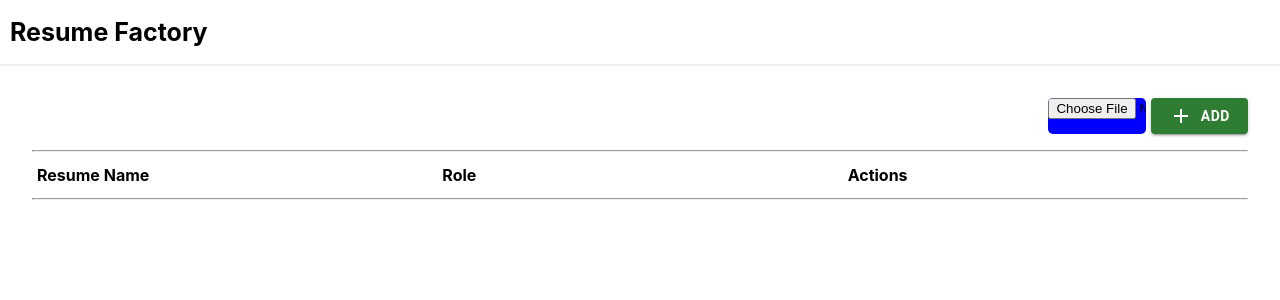
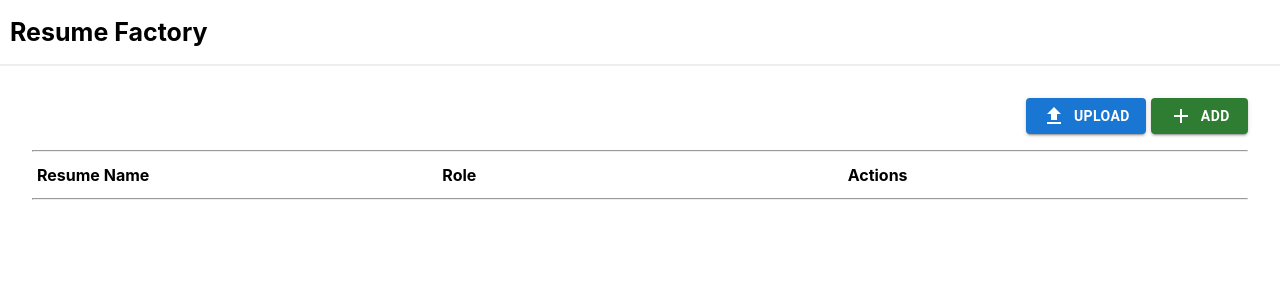
Before and after one commit to vijayliebe/resume-factory, a React (Create React App) app: page / in a window 1280 px wide. Shown: the top 300 px of the page. Built offline with nearby package versions, Linux system fonts and the light colour scheme.

Commit message:
final changes

```diff
--- a/src/components/ListResume.js
+++ b/src/components/ListResume.js
@@ -122,6 +122,10 @@ export const ListResume = (props) => {
     setActiveSection("templates");
     setShowAddResume(true);
   };
+
+  const fileUpload = () => {
+    document.getElementById("File1").click();
+  }
   return (
     <>
       <div style={styles.addResume}>
@@ -143,6 +147,17 @@ export const ListResume = (props) => {
           }}
         >
           <Add /> &nbsp; ADD
+        </Button>
+
+        <Button
+          className="pr mr5"
+          variant="contained"
+          color="primary"
+          onClick={() => {
+            fileUpload();
+          }}
+        >
+          <Upload /> &nbsp; Upload
         </Button>
 
         <input
--- a/src/components/addResume/addResume.css
+++ b/src/components/addResume/addResume.css
@@ -21,4 +21,5 @@
   border-radius: 5px;
   width: 8%;
   text-align: center;
+  display:none;
 }
--- a/src/components/addResume/resumeTemplate/ResumeTemplate.js
+++ b/src/components/addResume/resumeTemplate/ResumeTemplate.js
@@ -45,11 +45,11 @@ export const ResumeTemplate = ({
   };
 
   const _resumeTemplates = [
-    {
-      id: 0,
-      name: "Professional",
-      image: "resume_temp_1.jpeg",
-    },
+    // {
+    //   id: 0,
+    //   name: "Professional",
+    //   image: "resume_temp_1.jpeg",
+    // },
     {
       id: 1,
       name: "Modern",
@@ -111,7 +111,7 @@ export const ResumeTemplate = ({
                   sx={2}
                 >
                   <img
-                    className=""
+                    className="temp-img"
                     src={"images/" + rt.image}
                     alt={rt.name}
                     loading="lazy"
--- a/src/index.css
+++ b/src/index.css
@@ -150,7 +150,9 @@ code {
   font-weight: 400;
   font-size: 0.75em;
 }
-
+.temp-img{
+  width: 65%;
+}
 .card-container {
   padding-top: 15px;
   margin-bottom: 15px;
```
Also changed, not shown: public/images/resume_temp_2.jpeg.
